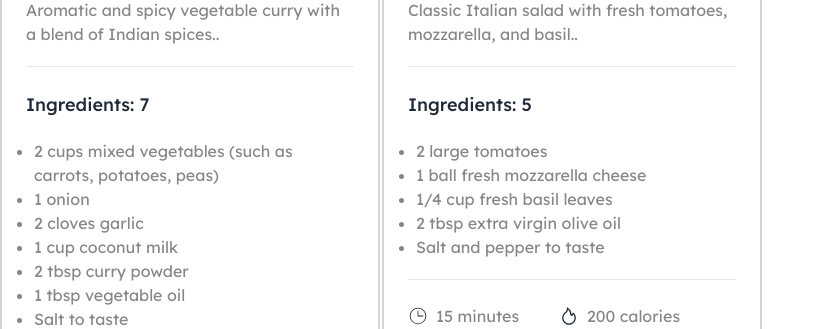
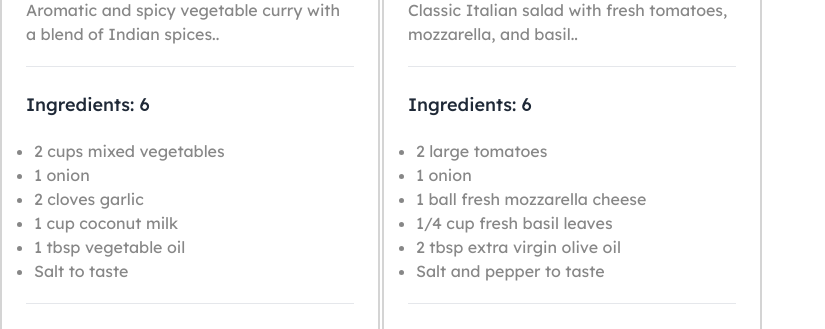
Before and after one commit to Kamrul-Islam-171/assignment-seven, a React (Vite) app: page / in a window 1280 px wide. Shown: the part 2080-2409 px from the top of the page, without its empty margins (0-825 px from the left). Built offline with nearby package versions, Linux system fonts and the light colour scheme.

Commit message:
finally project done

```diff
--- a/public/food.json
+++ b/public/food.json
@@ -37,11 +37,10 @@
         "recipe_name": "Vegetable Curry",
         "short_description": "Aromatic and spicy vegetable curry with a blend of Indian spices.",
         "ingredients": [
-            "2 cups mixed vegetables (such as carrots, potatoes, peas)",
+            "2 cups mixed vegetables",
             "1 onion",
             "2 cloves garlic",
             "1 cup coconut milk",
-            "2 tbsp curry powder",
             "1 tbsp vegetable oil",
             "Salt to taste"
         ],
@@ -55,6 +54,7 @@
         "short_description": "Classic Italian salad with fresh tomatoes, mozzarella, and basil.",
         "ingredients": [
             "2 large tomatoes",
+            "1 onion",
             "1 ball fresh mozzarella cheese",
             "1/4 cup fresh basil leaves",
             "2 tbsp extra virgin olive oil",
--- a/src/App.jsx
+++ b/src/App.jsx
@@ -1,11 +1,11 @@
-import { useState } from 'react'
+
 
 import './App.css'
 import Header from './Components/Header/Header'
 import Main from './Components/Main/Main'
 
 function App() {
-  const [count, setCount] = useState(0)
+
 
   return (
     <>
--- a/src/Components/Table/Table.jsx
+++ b/src/Components/Table/Table.jsx
@@ -2,7 +2,7 @@ import PropTypes from 'prop-types';
 
 const Table = ({ food, handlePreparing }) => {
 
-    console.log("form = ", food);
+    // console.log("form = ", food);
     return (
         <div className="mt-4">
             <div className="overflow-x-auto">
```
